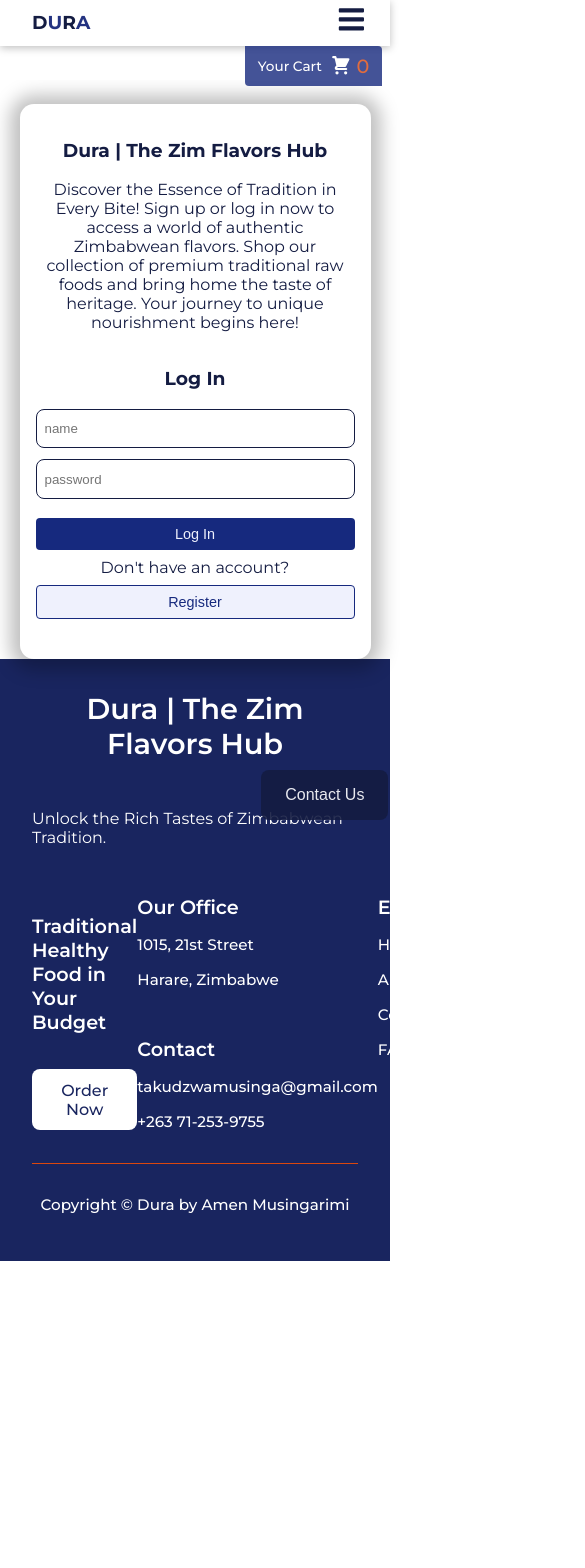
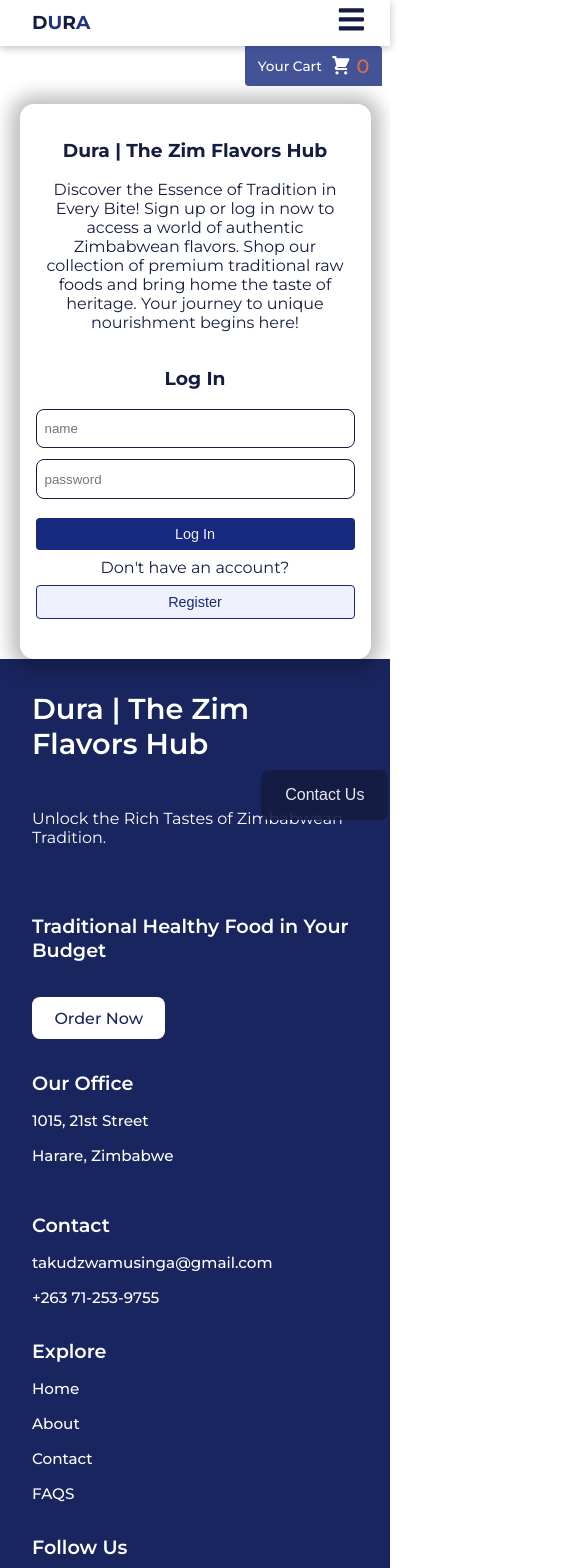
Before and after one commit to Amen-Musingarimi/dura-frontend, a React (Create React App) app: page /auth in a window 390 px wide. Shown: the top 1568 px of the page, 585 px wide, since content can reach past the window. Before the commit the page ends 1261 px from the top, so only its background shows below. Built offline with nearby package versions, Linux system fonts and the light colour scheme.

Commit message:
Make footer responsive

```diff
--- a/src/components/Footer/Footer.module.css
+++ b/src/components/Footer/Footer.module.css
@@ -22,6 +22,7 @@
   display: flex;
   justify-content: space-between;
   align-items: flex-start;
+  gap: 4rem;
   width: 100%;
 }
 
@@ -126,3 +127,15 @@
 .linkedInLink:hover {
   color: #da480e;
 }
+
+@media only screen and (max-width: 768px) {
+  .sectionHeading {
+    text-align: start;
+  }
+
+  .detailsContainer {
+    flex-direction: column;
+    justify-content: flex-start;
+    gap: 2rem;
+  }
+}
```
